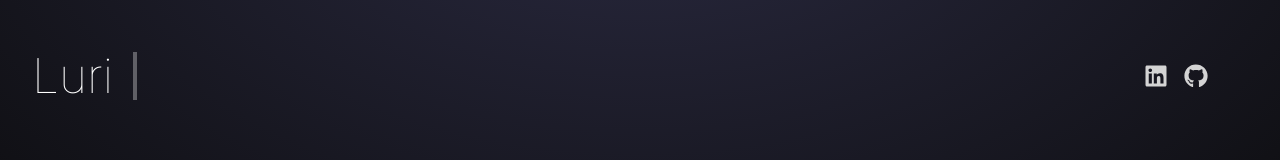
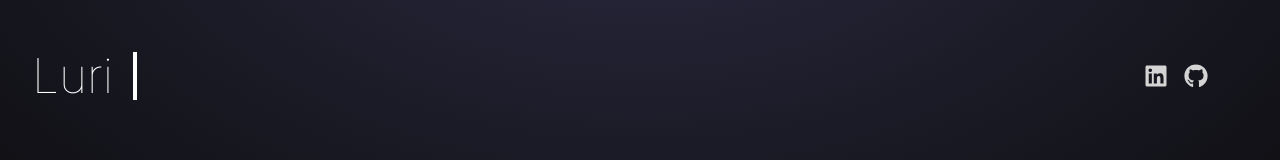
Before and after one commit to Messias-10/Portafolio-Web, a React (Vite) app: page / in a window 1280 px wide. Shown: the top 160 px of the page. Built offline with nearby package versions, Linux system fonts and the light colour scheme.

Commit message:
Configuracion tailwind

```diff
--- a/tailwind.config.js
+++ b/tailwind.config.js
@@ -9,9 +9,22 @@ export default {
   theme: {
     extend: {
       keyframes: {
-        "loop-scroll":{
-          from: {transform: "translateX(0)"},
-          to: {transform: "translateX(-100%)"},
+        "loop-scroll": {
+          from: { transform: "translateX(0)" },
+          to: { transform: "translateX(-100%)" },
+        },
+        'text-slide-3': {
+          '0%, 26.66%': {
+            transform: 'translateY(0%)',
+          },
+          '33.33%, 60%': {
+            transform: 'translateY(-25%)',
+          },
+          '66.66%, 93.33%': {
+            transform: 'translateY(-50%)',
+          },
+          '100%': {
+            transform: 'translateY(-75%)',
           },
           typing: {
             "0%": {
@@ -31,11 +44,13 @@ export default {
             }
           }
         },
+      },
       animation: {
         "loop-scroll": "loop-scroll 50s linear infinite",
-        typing: "typing 2s steps(20), blink .7s infinite"
-      }
+        typing: "typing 2s steps(20), blink .7s infinite",
+        'text-slide-3': 'text-slide-3 8s cubic-bezier(0.83, 0, 0.17, 1) infinite'
+      },
     },
   },
   plugins: [],
-}
+};
```
Lines whose indentation alone changed are shown as unchanged.
